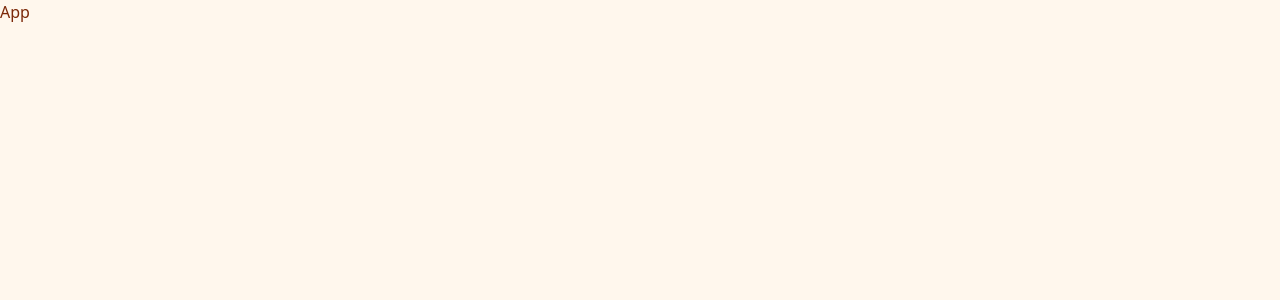
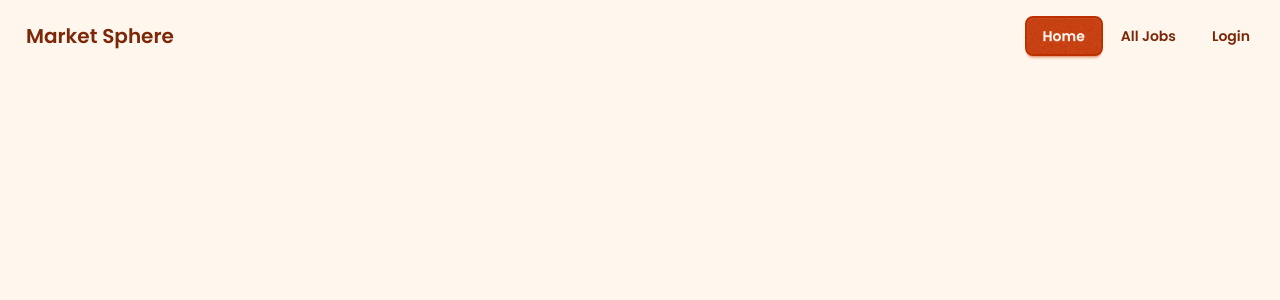
Before and after one commit to istiakAHMEDsaad/MarketSphere, a React (Vite) app in the folder client/: page / in a window 1280 px wide. Shown: the top 300 px of the page. Built offline with nearby package versions, Linux system fonts and the light colour scheme.

Commit message:
added navbar

```diff
--- /dev/null
+++ b/client/src/components/Common/Navbar.jsx
@@ -0,0 +1,75 @@
+import { Link, useLocation } from 'react-router';
+
+const Navbar = () => {
+  const location = useLocation();
+
+  const navText = [
+    { title: 'Home', link: '/' },
+    { title: 'All Jobs', link: '/all-jobs' },
+    { title: 'Login', link: '/login' },
+  ];
+
+  return (
+    <div className='navbar bg-base-100'>
+      <div className='flex-1'>
+        <Link to={'/'} className='btn btn-ghost md:text-xl'>
+          Market Sphere
+        </Link>
+      </div>
+
+      {/* medium devices */}
+      <div className='flex-none'>
+        <div className='hidden md:flex'>
+          <ul className='menu menu-horizontal px-1'>
+            {navText.map((item) => (
+              <li key={item.link}>
+                <Link
+                  to={item.link}
+                  className={`btn ${location.pathname === item.link ? 'btn-neutral' : 'btn-ghost'}`}
+                >
+                  {item.title}
+                </Link>
+              </li>
+            ))}
+          </ul>
+        </div>
+      </div>
+
+      {/* small devices */}
+      <div className='md:hidden dropdown dropdown-end'>
+        <div tabIndex={0} role='button' className='btn btn-ghost lg:hidden'>
+          {/* hamburger icon */}
+          <svg
+            xmlns='http://www.w3.org/2000/svg'
+            className='h-5 w-5'
+            fill='none'
+            viewBox='0 0 24 24'
+            stroke='currentColor'
+          >
+            {' '}
+            <path
+              strokeLinecap='round'
+              strokeLinejoin='round'
+              strokeWidth='2'
+              d='M4 6h16M4 12h8m-8 6h16'
+            />{' '}
+          </svg>
+        </div>
+        <ul
+          tabIndex='-1'
+          className='dropdown-content menu menu-sm bg-base-100 rounded-box z-1 mt-3 w-40 p-2 shadow-sm'
+        >
+          <li>
+            {navText.map((item) => (
+              <Link key={item.link} to={item.link} className='btn btn-ghost'>
+                {item.title}
+              </Link>
+            ))}
+          </li>
+        </ul>
+      </div>
+    </div>
+  );
+};
+
+export default Navbar;
--- a/client/src/index.css
+++ b/client/src/index.css
@@ -1,4 +1,11 @@
+@import url('https://fonts.googleapis.com/css2?family=Poppins:ital,wght@0,100;0,200;0,300;0,400;0,500;0,600;0,700;0,800;0,900;1,100;1,200;1,300;1,400;1,500;1,600;1,700;1,800;1,900&display=swap');
+
 @import "tailwindcss";
+
 @plugin "daisyui" {
-   themes: caramellatte --default, sunset --prefersdark;
- }
+  themes: caramellatte --default, sunset --prefersdark;
+}
+
+@theme {
+  --font-poppins: "Poppins", sans-serif;
+}
--- a/client/src/layout/App.jsx
+++ b/client/src/layout/App.jsx
@@ -1,7 +1,11 @@
+import Navbar from '../components/Common/Navbar';
+
 const App = () => {
   return (
-    <div>App</div>
-  )
-}
+    <div className='font-poppins'>
+      <Navbar />
+    </div>
+  );
+};
 
-export default App
+export default App;
--- a/client/src/main.jsx
+++ b/client/src/main.jsx
@@ -2,7 +2,7 @@ import { StrictMode } from 'react';
 import { createRoot } from 'react-dom/client';
 import './index.css';
 import { RouterProvider } from 'react-router';
-import router from './routes/AppRoutes';
+import router from './routes/app.routes';
 import { QueryClient, QueryClientProvider } from '@tanstack/react-query';
 
 // Create a client
--- /dev/null
+++ b/client/src/pages/ErrorPage.jsx
@@ -0,0 +1,16 @@
+import { useRouteError } from 'react-router';
+
+export default function ErrorPage() {
+  const error = useRouteError();
+  console.error(error);
+
+  return (
+    <div id='error-page'>
+      <h1>Oops!</h1>
+      <p>Sorry, an unexpected error has occurred.</p>
+      <p>
+        <i>{error.statusText || error.message}</i>
+      </p>
+    </div>
+  );
+}
--- a/client/src/routes/AppRoutes.jsx
+++ b/client/src/routes/app.routes.jsx
@@ -1,11 +1,13 @@
 import { createBrowserRouter } from 'react-router';
 import App from '../layout/App';
+import ErrorPage from '../pages/ErrorPage';
 
 const router = createBrowserRouter([
   {
     path: '/',
     element: <App />,
+    errorElement: <ErrorPage />,
   },
 ]);
 
-export default router
+export default router;
```
